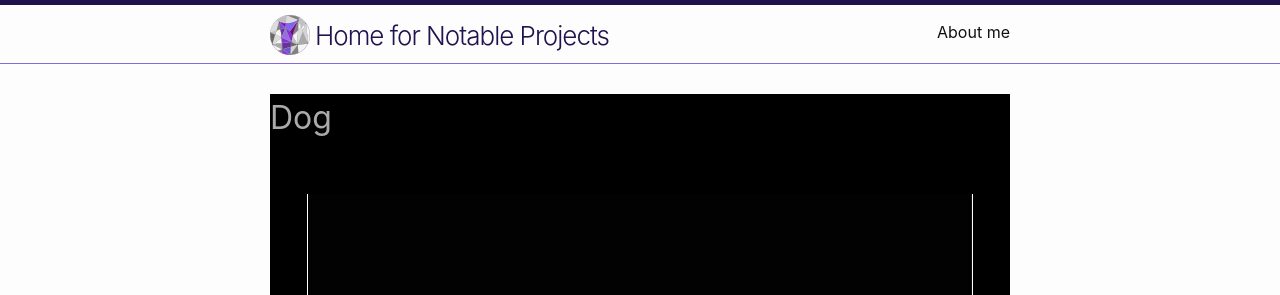
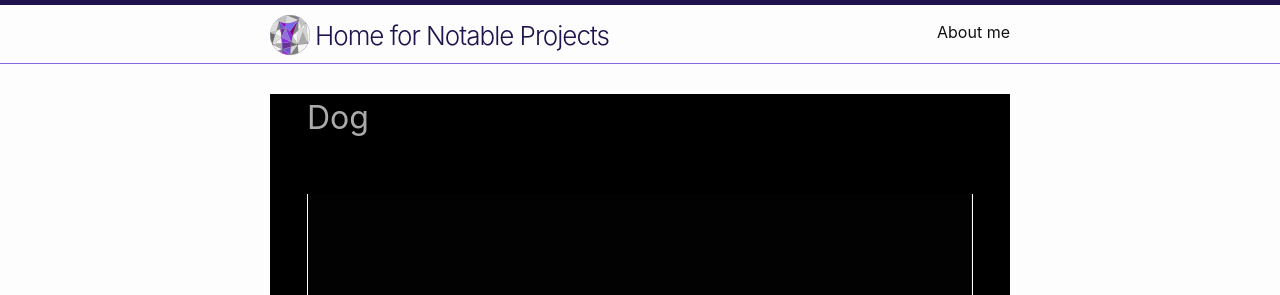
Before and after one commit to inesucrvenom/inesucrvenom.github.io, a Jekyll site: the page built from art/dog.md, in a window 1280 px wide. Shown: the top 295 px of the page. Built offline with Jekyll 4.4.1, drawn with Linux system fonts in a browser that asks for light colours; emoji names are drawn with the system emoji font.

Commit message:
Update style.scss

```diff
--- a/assets/css/style.scss
+++ b/assets/css/style.scss
@@ -7,6 +7,6 @@
   "minima/initialize";
 
 .art_gallery {background-color: #000000; color: #aaaaaa;}
-.art_gallery_description {margin-left: 5%}
+.art_gallery_indent {margin-left: 5%}
 .art_gallery_photo {margin: 5% !important; width:90% !important;}
 .art_gallery_photo_item {margin: 5%; border-radius: 10px; height: 30% !important; width: 30% !important}
```
